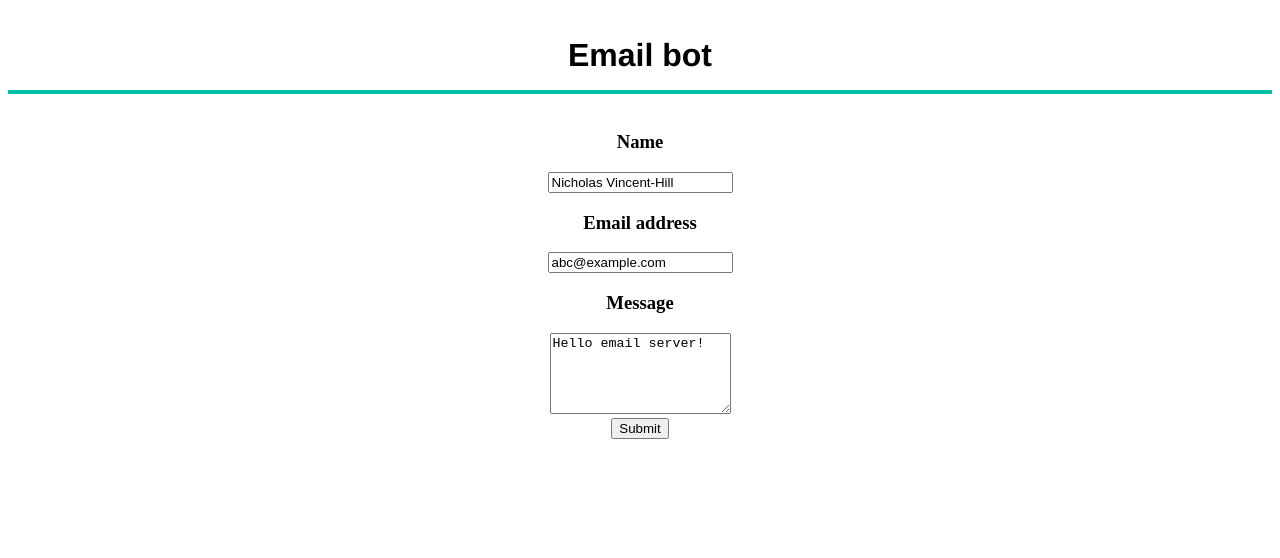
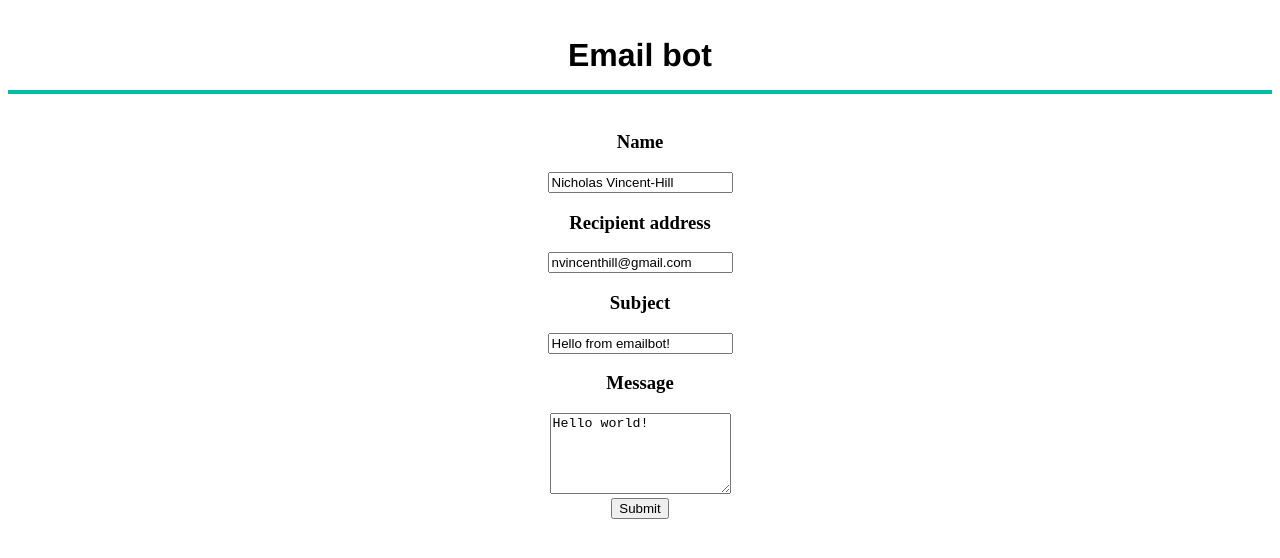
Before and after one commit to nvincenthill/dotmail, a React app: page / in a window 1280 px wide. Shown: the top 558 px of the page. Built offline with nearby package versions, Linux system fonts and the light colour scheme.

Commit message:
Add subject line controlled input

```diff
--- a/client/src/components/App.jsx
+++ b/client/src/components/App.jsx
@@ -5,8 +5,9 @@ class App extends React.Component {
     super(props);
     this.state = {
       name: 'Nicholas Vincent-Hill',
-      email: 'abc@example.com',
-      message: 'Hello email server!',
+      email: 'nvincenthill@gmail.com',
+      subject: 'Hello from emailbot!',
+      message: 'Hello world!',
       response: null,
     };
 
@@ -16,7 +17,9 @@ class App extends React.Component {
   }
 
   resetForm() {
-    this.setState({ name: '', email: '', message: '' });
+    this.setState({
+      name: '', email: '', message: '', subject: '',
+    });
   }
 
   handleSuccess(data) {
@@ -31,7 +34,9 @@ class App extends React.Component {
 
   handleSubmit(e) {
     e.preventDefault();
-    const { name, email, message } = this.state;
+    const {
+      name, email, message, subject,
+    } = this.state;
 
     function postData(url = '', data = {}) {
       return fetch(url, {
@@ -57,6 +62,7 @@ class App extends React.Component {
     const emailData = {
       name,
       email,
+      subject,
       message,
     };
     postData(url, emailData)
@@ -68,7 +74,7 @@ class App extends React.Component {
 
   render() {
     const {
-      name, email, message, response,
+      name, email, subject, message, response,
     } = this.state;
     return (
       <div>
@@ -88,7 +94,7 @@ class App extends React.Component {
             />
           </div>
           <div>
-            <h3>Email address</h3>
+            <h3>Recipient address</h3>
             <input
               type="email"
               name="email"
@@ -96,6 +102,17 @@ class App extends React.Component {
               id="email"
               aria-describedby="emailHelp"
               value={email}
+              onChange={this.handleChange}
+            />
+          </div>
+          <div>
+            <h3>Subject</h3>
+            <input
+              type="text"
+              name="subject"
+              className="form-control"
+              id="name"
+              value={subject}
               onChange={this.handleChange}
             />
           </div>
```
